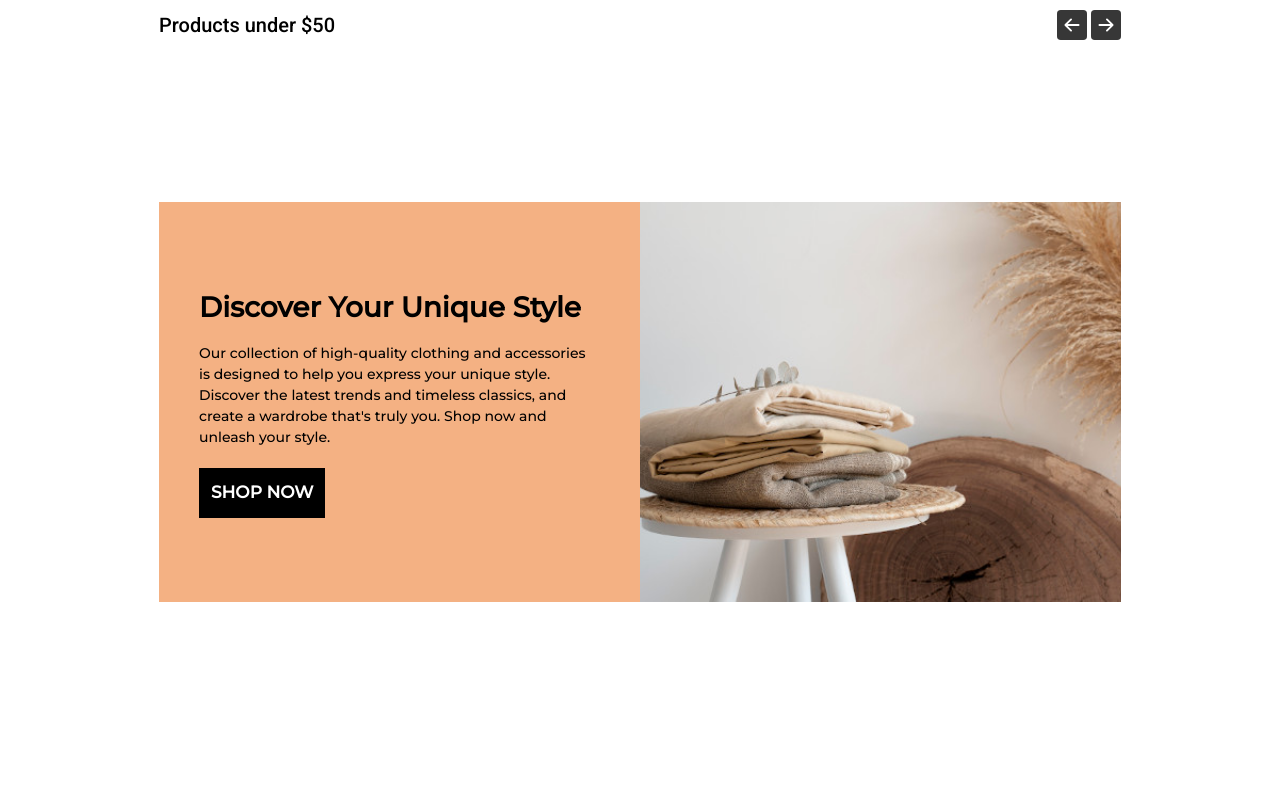
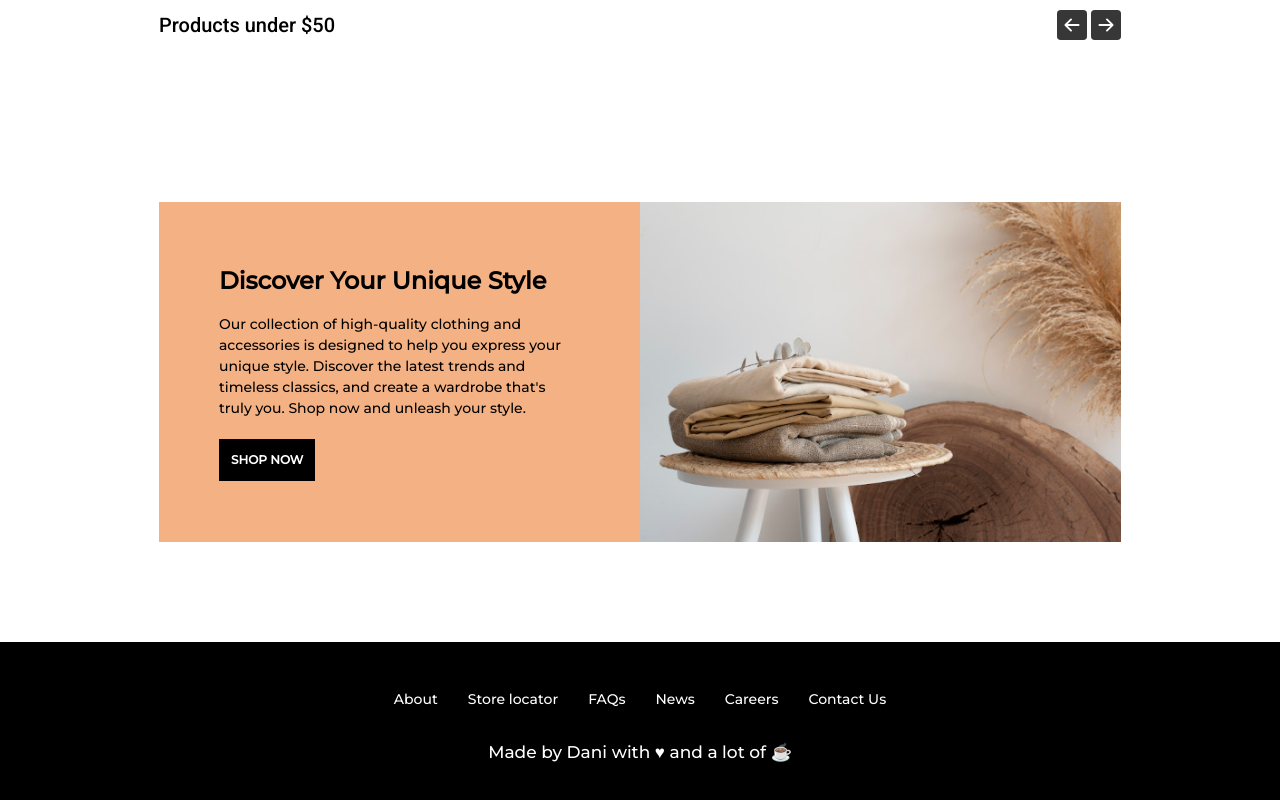
Before and after one commit to Daniel-R-V/Gift-Shop, a React (Vite) app: page / in a window 1280 px wide. Shown: the part 760-1560 px from the top of the page. Before the commit the page ends 1462 px from the top, so only its background shows below. Built offline with nearby package versions, Linux system fonts and the light colour scheme; no server answers.

Commit message:
New Footer

```diff
--- a/src/components/Banner/banner.css
+++ b/src/components/Banner/banner.css
@@ -3,16 +3,8 @@
 .banner-container {
     display: flex;
     justify-content: space-between;
-    height: 40rem;
+    height: 34rem;
     overflow: hidden;
-}
-
-.banner-container-reverse {
-    display: flex;
-    justify-content: space-between;
-    height: 40rem;
-    overflow: hidden;
-    flex-direction: row-reverse;
 }
 
 .banner {
@@ -26,13 +18,13 @@
     flex-direction: column;
     justify-content: center;
     align-items: center;
-    padding: 0 4rem;
+    padding: 0 6rem;
     background-color: #f4b183;
     font-family: "Montserrat", sans-serif;
 }
 
 .text-side h2 {
-    font-size: 2.8rem;
+    font-size: 2.4rem;
     font-weight: 600;
     margin-bottom: 1.5rem;
 }
@@ -62,7 +54,7 @@
 .text button {
     background-color: black;
     color: white;
-    font-size: 1.7rem;
+    font-size: 1.2rem;
     font-weight: bold;
     padding: 1rem;
     text-transform: uppercase;
--- a/src/components/Footer/Footer.jsx
+++ b/src/components/Footer/Footer.jsx
@@ -1,5 +1,21 @@
+import "./footer.css"
+
 function Footer() {
-    return <></>
+    return (
+        <>
+            <footer>
+                <div className="footer-links">
+                    <a href="#">About</a>
+                    <a href="#">Store locator</a>
+                    <a href="#">FAQs</a>
+                    <a href="#">News</a>
+                    <a href="#">Careers</a>
+                    <a href="#">Contact Us</a>
+                </div>
+                <p className="love">Made by Dani with ♥ and a lot of ☕</p>
+            </footer>
+        </>
+    )
 }
 
 export default Footer
--- /dev/null
+++ b/src/components/Footer/footer.css
@@ -0,0 +1,38 @@
+@import url("https://fonts.googleapis.com/css2?family=Montserrat:wght@500&display=swap");
+
+footer {
+    display: flex;
+    flex-direction: column;
+    justify-content: center;
+    text-align: center;
+    height: 17rem;
+    background-color: black;
+    font-family: "Montserrat", sans-serif;
+}
+
+.footer-links {
+    display: flex;
+    gap: 3rem;
+    text-align: center;
+    flex-wrap: wrap;
+    justify-content: center;
+    background-color: black;
+}
+
+.footer-links a {
+    color: white;
+    text-decoration: none;
+    font-size: 1.4rem;
+    background-color: black;
+}
+
+.footer-links a:hover {
+    text-decoration: underline;
+}
+
+.love {
+    color: white;
+    font-size: 1.7rem;
+    margin-top: 3rem;
+    background-color: black;
+}
```
